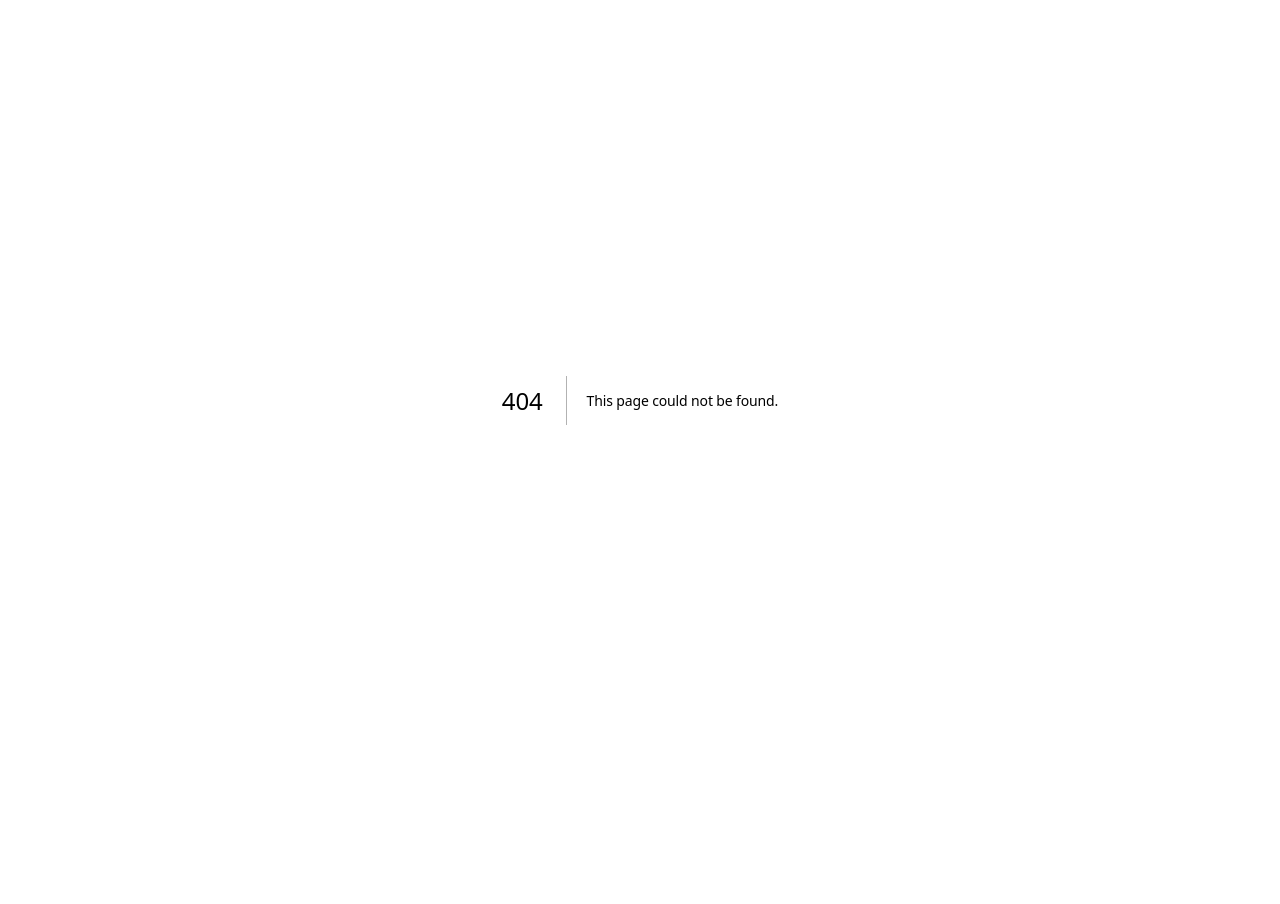
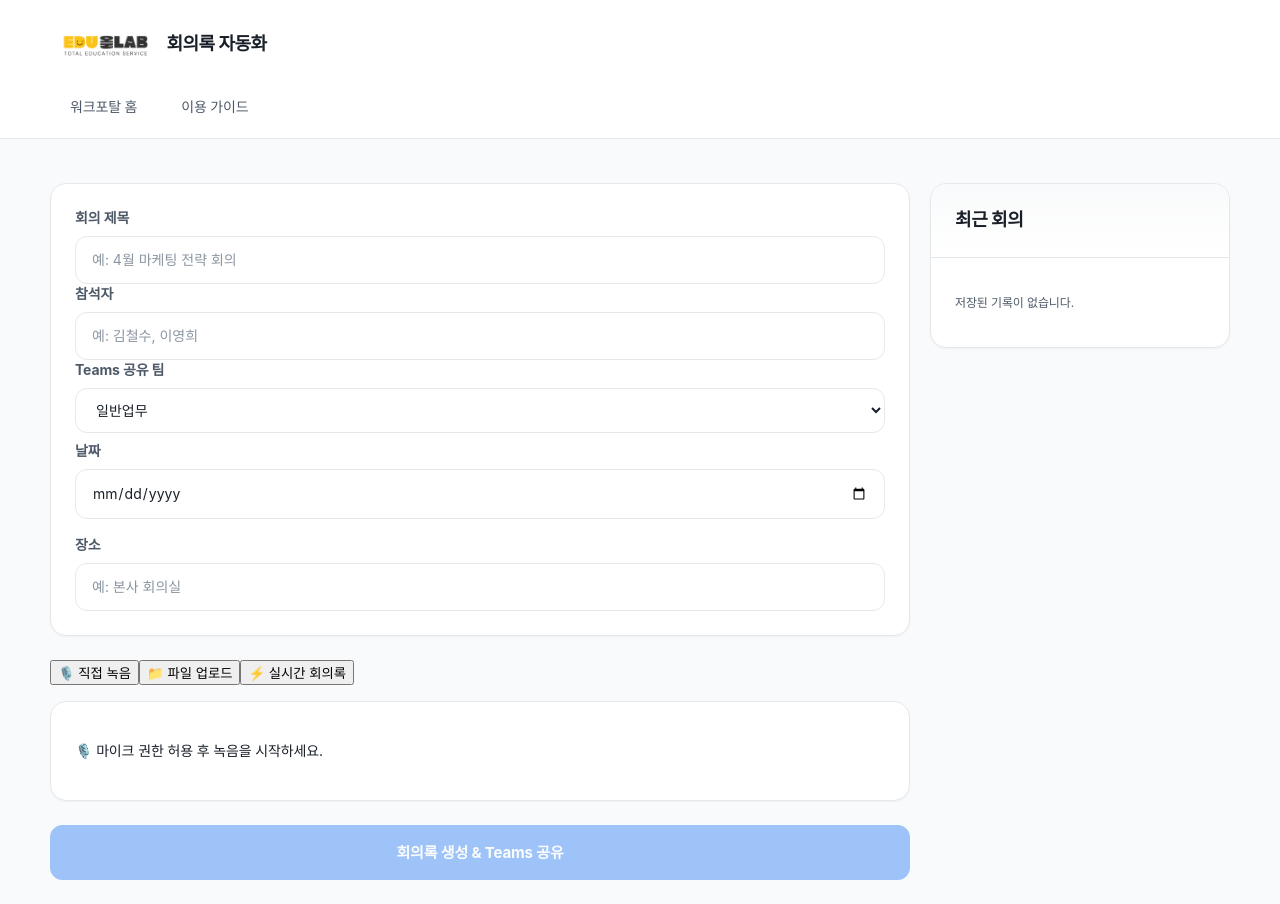
Before and after one commit to wlghksw/workportal-design, a Next.js app: page /meeting in a window 1280 px wide. Before the commit this address had no page. Before the commit the page ends 800 px from the top, so only its background shows below. Built offline with nearby package versions, Linux system fonts and the light colour scheme.

Commit message:
feat: Meeting 페이지 레이아웃 이전

```diff
--- /dev/null
+++ b/app/meeting/MeetingWorkspace.tsx
@@ -0,0 +1,167 @@
+"use client";
+
+import { useState } from "react";
+import Image from "next/image";
+import Link from "next/link";
+import {
+  PortalHeader,
+  Page,
+  Stack,
+  Cluster,
+  Card,
+  Button,
+  Badge,
+  cx,
+  FormField,
+  Input,
+  Select
+} from "@/components";
+import { MeetingTabType, MEETING_TABS } from "@/features/meeting";
+
+export function MeetingWorkspace() {
+  const [activeTab, setActiveTab] = useState<MeetingTabType>("record");
+
+  return (
+    <>
+      <PortalHeader
+        logo={
+          <Link href="/" className="text-decoration-none">
+            <Cluster className="cluster-center gap-sm">
+              <Image
+                src="/shared/eduallab-logo.png"
+                alt="에듀올랩"
+                width={120}
+                height={40}
+                className="brand__logo"
+              />
+              <span className="text-title-sm text-default">회의록 자동화</span>
+            </Cluster>
+          </Link>
+        }
+      >
+        <nav className="site-nav" aria-label="주요 메뉴">
+          <Link href="/" className="site-nav__item tab">
+            워크포탈 홈
+          </Link>
+          <Link href="/guide?service=meeting" className="site-nav__item tab">
+            이용 가이드
+          </Link>
+        </nav>
+      </PortalHeader>
+
+      <Page>
+        <div className="portal-layout">
+          {/* 사이드바: 최근 회의 목록 */}
+          <aside className="portal-layout__side">
+            <Card variant="default" className="meeting-sidebar">
+              <Card.Header className="meeting-sidebar__header">
+                <Card.Title className="text-caption font-semibold uppercase">최근 회의</Card.Title>
+              </Card.Header>
+              <Card.Body>
+                <div className="meeting-history-empty">
+                  <p className="text-caption text-muted">저장된 기록이 없습니다.</p>
+                </div>
+              </Card.Body>
+            </Card>
+          </aside>
+
+          {/* 메인 콘텐츠 */}
+          <main className="portal-layout__main">
+            <Stack spacing="lg">
+              {/* 메타 정보 입력 */}
+              <Card variant="default">
+                <Card.Body>
+                  <div className="meta-grid">
+                    <FormField label="회의 제목" htmlFor="title">
+                      <Input id="title" placeholder="예: 4월 마케팅 전략 회의" />
+                    </FormField>
+                    <FormField label="참석자" htmlFor="participants">
+                      <Input id="participants" placeholder="예: 김철수, 이영희" />
+                    </FormField>
+                    <FormField label="Teams 공유 팀" htmlFor="team">
+                      <Select id="team" defaultValue="일반업무">
+                        <option value="교육개발">교육개발</option>
+                        <option value="영업마케팅">영업마케팅</option>
+                        <option value="일반업무">일반업무</option>
+                      </Select>
+                    </FormField>
+                    <Cluster className="cluster-center gap-md mt-2">
+                      <FormField label="날짜" htmlFor="date">
+                        <Input id="date" type="date" />
+                      </FormField>
+                      <FormField label="장소" htmlFor="location">
+                        <Input id="location" placeholder="예: 본사 회의실" />
+                      </FormField>
+                    </Cluster>
+                  </div>
+                </Card.Body>
+              </Card>
+
+              {/* 입력 방식 탭 */}
+              <Stack spacing="md">
+                <nav className="tabs" aria-label="입력 방식 선택">
+                  {MEETING_TABS.map((tab) => (
+                    <button
+                      key={tab.id}
+                      type="button"
+                      className={cx("tab", activeTab === tab.id && "active")}
+                      onClick={() => setActiveTab(tab.id)}
+                    >
+                      {tab.icon} {tab.label}
+                    </button>
+                  ))}
+                </nav>
+
+                <Card variant="default" className="meeting-input-zone">
+                  <Card.Body>
+                    <div className="meeting-input-placeholder">
+                      {activeTab === "record" && <p>🎙️ 마이크 권한 허용 후 녹음을 시작하세요.</p>}
+                      {activeTab === "upload" && <p>📁 오디오 파일을 드래그하거나 클릭하여 추가하세요.</p>}
+                      {activeTab === "live" && <p>⚡ 실시간으로 전사 및 요약을 확인합니다.</p>}
+                    </div>
+                  </Card.Body>
+                </Card>
+              </Stack>
+
+              {/* 액션 버튼 */}
+              <Button variant="primary" fullWidth size="lg" disabled>
+                회의록 생성 & Teams 공유
+              </Button>
+
+              {/* 진행 상태 (Hidden by default) */}
+              <div className="meeting-progress-wrap" hidden>
+                <Card variant="soft">
+                  <Card.Body>
+                    <Stack spacing="sm">
+                      <div className="progress-bar-bg">
+                        <div className="progress-bar progress-bar--zero"></div>
+                      </div>
+                      <p className="text-caption text-center">준비 중...</p>
+                    </Stack>
+                  </Card.Body>
+                </Card>
+              </div>
+
+              {/* 결과 영역 (Hidden by default) */}
+              <section className="meeting-result-wrap" hidden aria-labelledby="result-title">
+                <Card variant="elevated">
+                  <Card.Header>
+                    <Cluster className="cluster-between">
+                      <Card.Title id="result-title">자동 생성된 회의록</Card.Title>
+                      <Badge variant="success" soft>Teams 공유 완료</Badge>
+                    </Cluster>
+                  </Card.Header>
+                  <Card.Body>
+                    <div className="meeting-result-content">
+                      <p className="text-muted">여기에 생성된 회의록 본문이 표시됩니다.</p>
+                    </div>
+                  </Card.Body>
+                </Card>
+              </section>
+            </Stack>
+          </main>
+        </div>
+      </Page>
+    </>
+  );
+}
--- /dev/null
+++ b/app/meeting/page.tsx
@@ -0,0 +1,5 @@
+import { MeetingWorkspace } from "./MeetingWorkspace";
+
+export default function MeetingPage() {
+  return <MeetingWorkspace />;
+}
--- a/shared/layout.css
+++ b/shared/layout.css
@@ -717,6 +717,15 @@
 }
 
 
+/* --- Progress Bar --- */
+.progress-bar-bg {
+  height: 8px; background: var(--border); border-radius: var(--radius-xl); overflow: hidden;
+}
+.progress-bar {
+  height: 100%; background: var(--primary); transition: width 0.3s ease;
+}
+.progress-bar--zero { width: 0; }
+
 /* --- Guide Page Styles --- */
 .guide-page { background: var(--background); }
 .guide-layout { display: flex; gap: var(--space-5); align-items: flex-start; }
```
